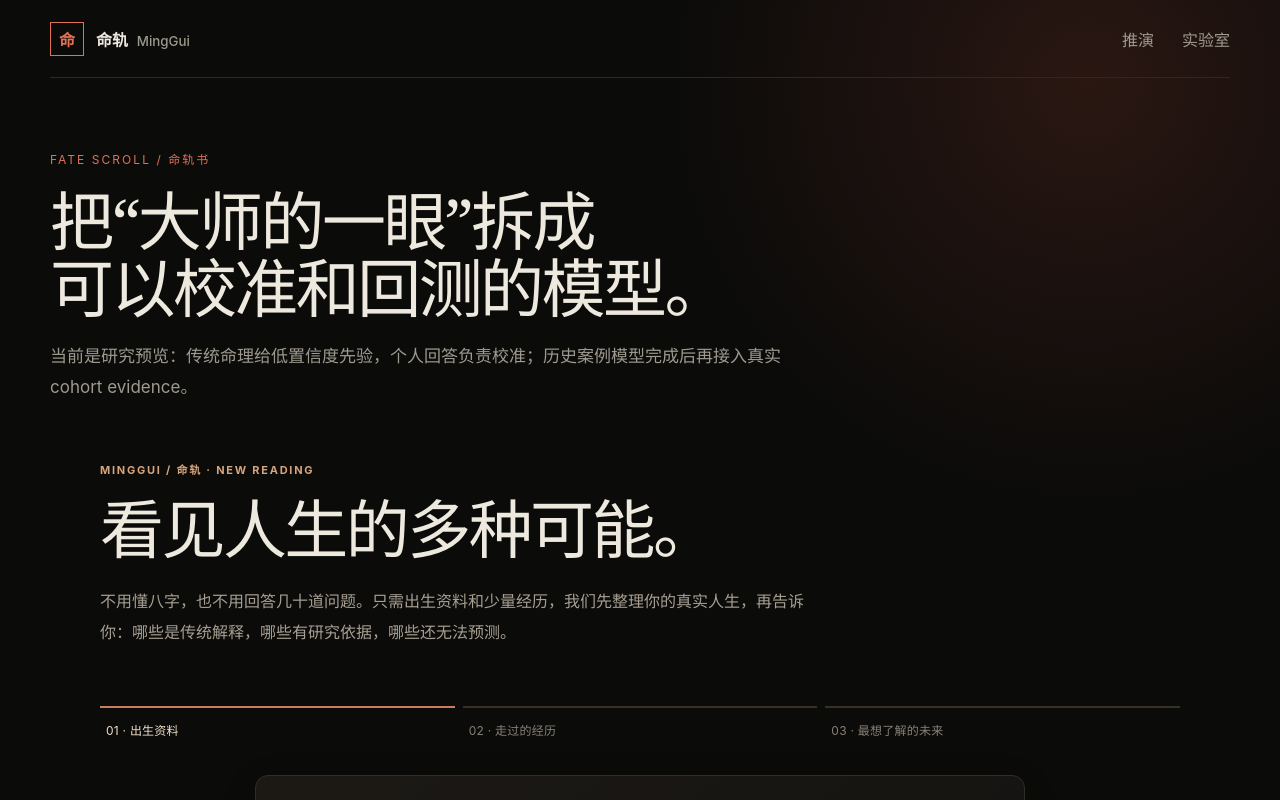
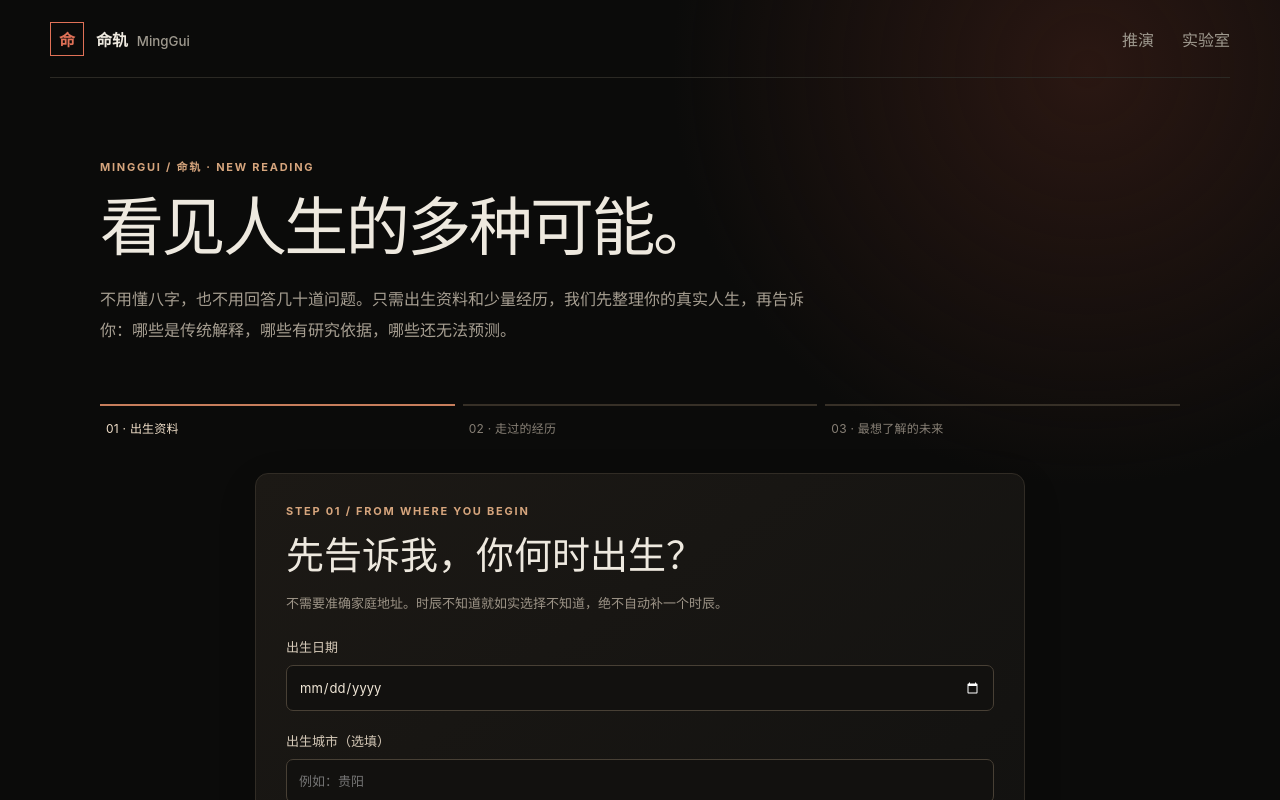
Before and after one commit to wzj003243-dotcom/minggui-life-trajectory, a Next.js app: page /analyze in a window 1280 px wide. Shown: the top 800 px of the page. Built offline with nearby package versions, Linux system fonts and the light colour scheme.

Commit message:
feat(product): make accessible self-explanatory intake the primary analyze experience

```diff
--- a/app/analyze/page.tsx
+++ b/app/analyze/page.tsx
@@ -1,2 +1,6 @@
 import Analyzer from "../../components/Analyzer";
-export default function AnalyzePage(){return <main className="shell page"><div className="page-title"><div className="eyebrow">FATE SCROLL / 命轨书</div><h1>把“大师的一眼”拆成<br/>可以校准和回测的模型。</h1><p>当前是研究预览：传统命理给低置信度先验，个人回答负责校准；历史案例模型完成后再接入真实 cohort evidence。</p></div><Analyzer/></main>}
+export default function AnalyzePage(){
+  return <main className="shell page">
+    <Analyzer/>
+  </main>;
+}
```
